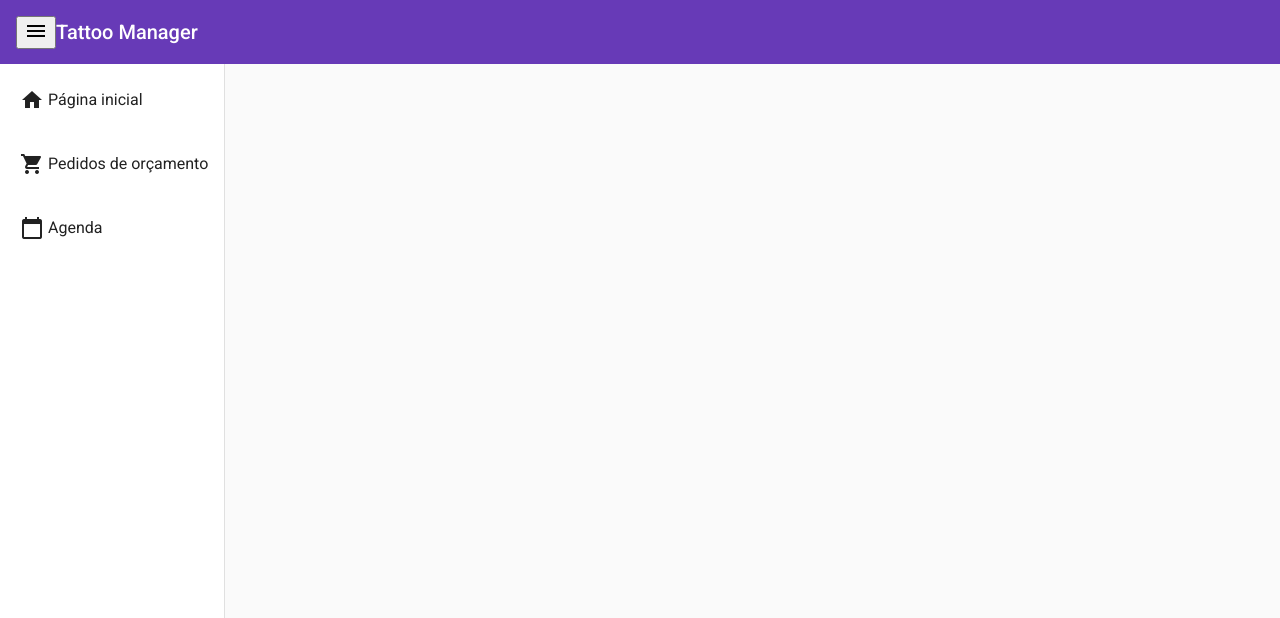
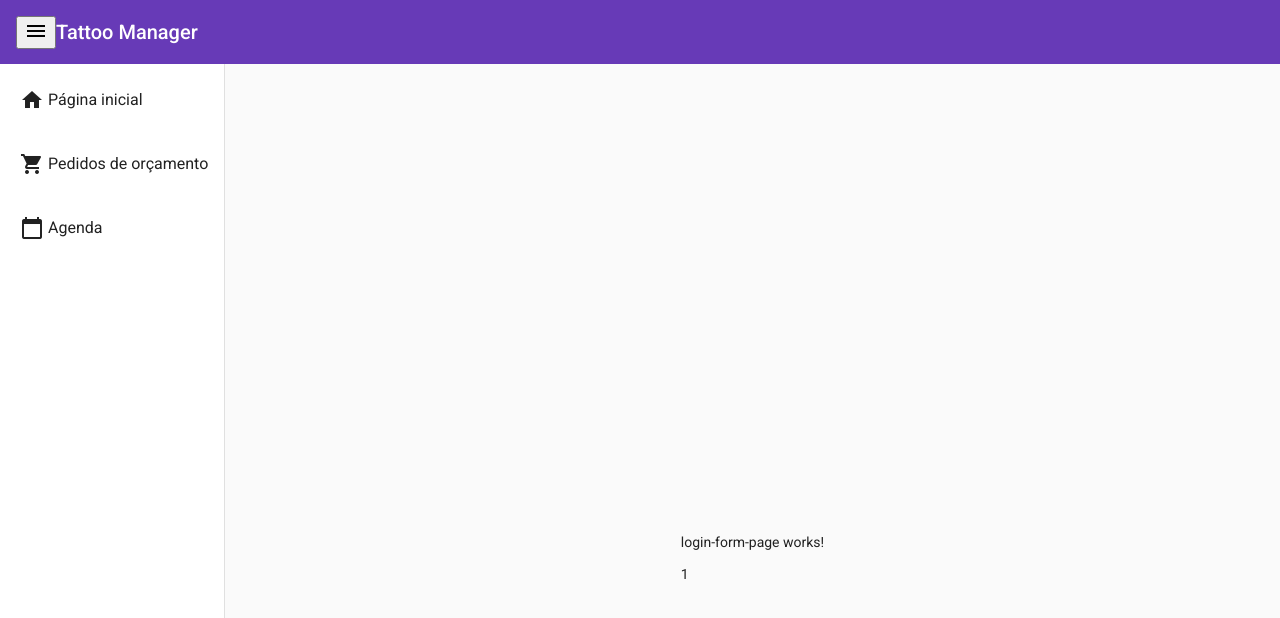
Before and after one commit to jmreisswitz/tattoo-manager, an Angular app in the folder frontend/tattoo-manager/: page /budget-request/1 in a window 1280 px wide. Before the commit this address led to /. Shown: the top 618 px of the page. Built offline with nearby package versions, Linux system fonts and the light colour scheme.

Commit message:
add basic route to budger request

```diff
--- a/frontend/tattoo-manager/src/app/app-routing.module.ts
+++ b/frontend/tattoo-manager/src/app/app-routing.module.ts
@@ -3,11 +3,13 @@ import { RouterModule, Routes } from '@angular/router';
 import { DefaultDashboardComponent } from './modules/components/default-dashboard/default-dashboard.component';
 import { CalendarDashboardComponent } from './modules/components/calendar-dashboard/calendar-dashboard.component';
 import { BudgetDashboardComponent } from './modules/components/budget-dashboard/budget-dashboard.component';
+import { LoginFormPageComponent } from './modules/components/login-form-page/login-form-page.component';
 
 const routes: Routes = [
   { path: '', component: DefaultDashboardComponent },
   { path: 'calendar', component: CalendarDashboardComponent },
   { path: 'budget', component: BudgetDashboardComponent },
+  { path: 'budget-request/:userid', component: LoginFormPageComponent },
 ];
 
 @NgModule({
--- a/frontend/tattoo-manager/src/app/app.module.ts
+++ b/frontend/tattoo-manager/src/app/app.module.ts
@@ -12,9 +12,10 @@ import { MatListModule } from '@angular/material/list';
 import { BudgetDashboardComponent } from './modules/components/budget-dashboard/budget-dashboard.component';
 import { CalendarDashboardComponent } from './modules/components/calendar-dashboard/calendar-dashboard.component';
 import { DefaultDashboardComponent } from './modules/components/default-dashboard/default-dashboard.component';
+import { LoginFormPageComponent } from './modules/components/login-form-page/login-form-page.component';
 
 @NgModule({
-  declarations: [AppComponent, MainPageComponent, BudgetDashboardComponent, CalendarDashboardComponent, DefaultDashboardComponent],
+  declarations: [AppComponent, MainPageComponent, BudgetDashboardComponent, CalendarDashboardComponent, DefaultDashboardComponent, LoginFormPageComponent],
   imports: [
     BrowserModule,
     AppRoutingModule,
--- /dev/null
+++ b/frontend/tattoo-manager/src/app/modules/components/login-form-page/login-form-page.component.html
@@ -0,0 +1,2 @@
+<p>login-form-page works!</p>
+<p>{{ userid }}</p>
--- /dev/null
+++ b/frontend/tattoo-manager/src/app/modules/components/login-form-page/login-form-page.component.ts
@@ -0,0 +1,19 @@
+import { Component, OnInit } from '@angular/core';
+import { ActivatedRoute } from '@angular/router';
+
+@Component({
+  selector: 'app-login-form-page',
+  templateUrl: './login-form-page.component.html',
+  styleUrls: ['./login-form-page.component.css'],
+})
+export class LoginFormPageComponent implements OnInit {
+  constructor(private route: ActivatedRoute) {
+    this.userid = '';
+  }
+
+  userid: string | null;
+
+  ngOnInit(): void {
+    this.userid = this.route.snapshot.paramMap.get('userid');
+  }
+}
```
Also changed, not shown: frontend/tattoo-manager/src/app/modules/components/login-form-page/login-form-page.component.css (added), 1 other file (tests, documents, lock files or other folders).
